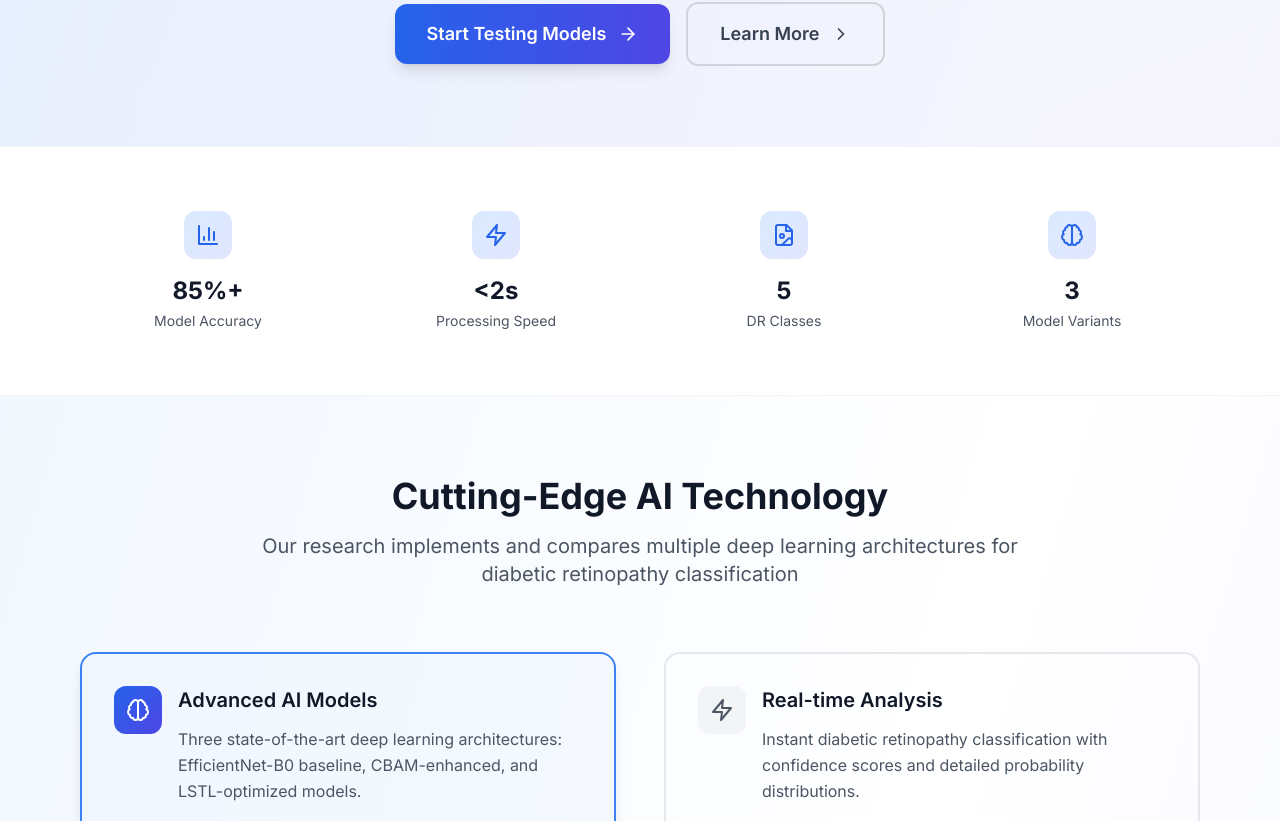
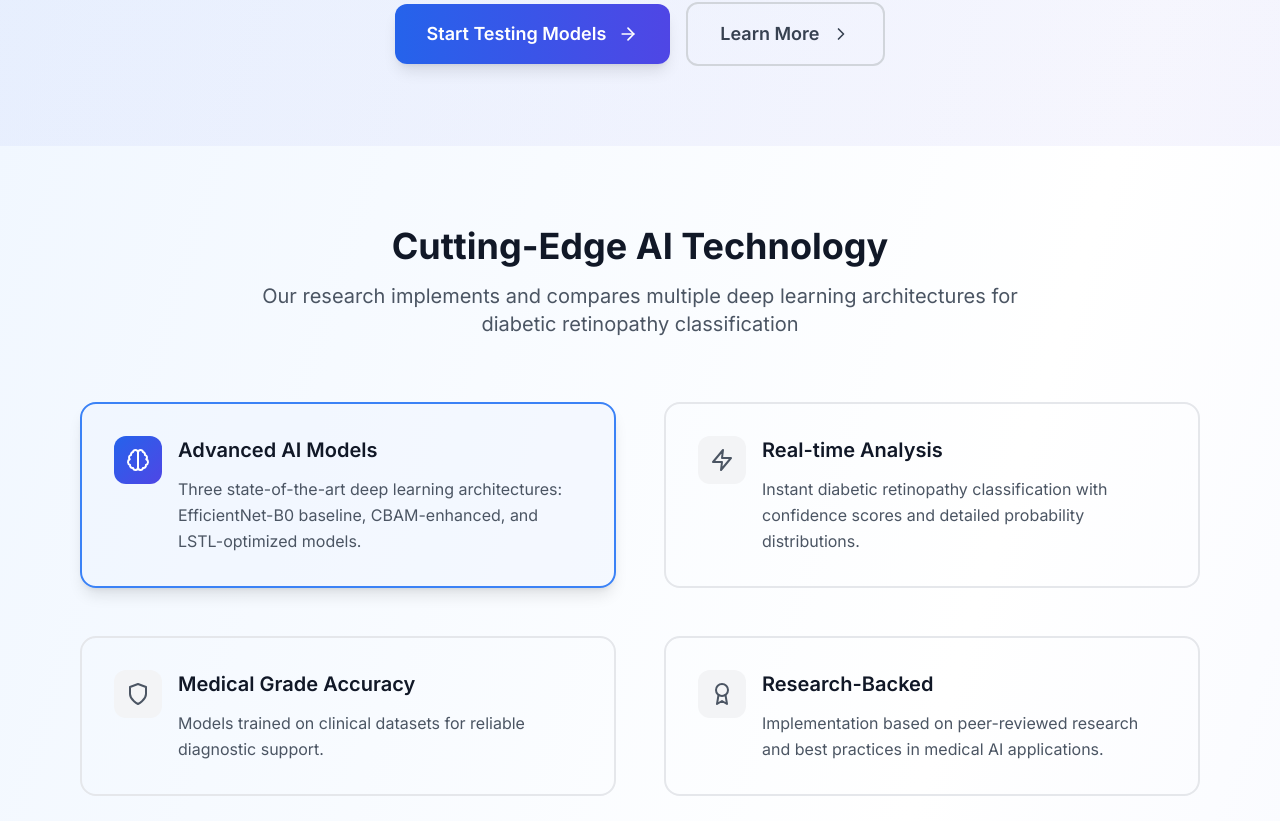
Before and after one commit to syn-vita/efficientnetLSTL-DR-classifier, a React (Vite) app in the folder dr-classification-webapp/: page / in a window 1280 px wide. Shown: the part 378-1199 px from the top of the page. Built offline with nearby package versions, Linux system fonts and the light colour scheme.

Commit message:
hid stats section

```diff
--- a/dr-classification-webapp/src/components/LandingPage.jsx
+++ b/dr-classification-webapp/src/components/LandingPage.jsx
@@ -19,7 +19,7 @@ export default function LandingPage({ onStartTesting }) {
     {
       icon: Shield,
       title: "Medical Grade Accuracy",
-      description: "Models trained on clinical datasets with validation accuracy exceeding 85% for reliable diagnostic support."
+      description: "Models trained on clinical datasets for reliable diagnostic support."
     },
     {
       icon: Award,
@@ -94,7 +94,7 @@ export default function LandingPage({ onStartTesting }) {
       </section>
 
       {/* Stats Section */}
-      <section className="py-16 bg-white border-y border-gray-100">
+      {/**<section className="py-16 bg-white border-y border-gray-100">
         <div className="max-w-6xl mx-auto px-4">
           <div className="grid grid-cols-2 md:grid-cols-4 gap-8">
             {stats.map((stat, index) => (
@@ -108,7 +108,7 @@ export default function LandingPage({ onStartTesting }) {
             ))}
           </div>
         </div>
-      </section>
+      </section> **/}
 
       {/* Features Section */}
       <section id="features" className="py-20">
```
